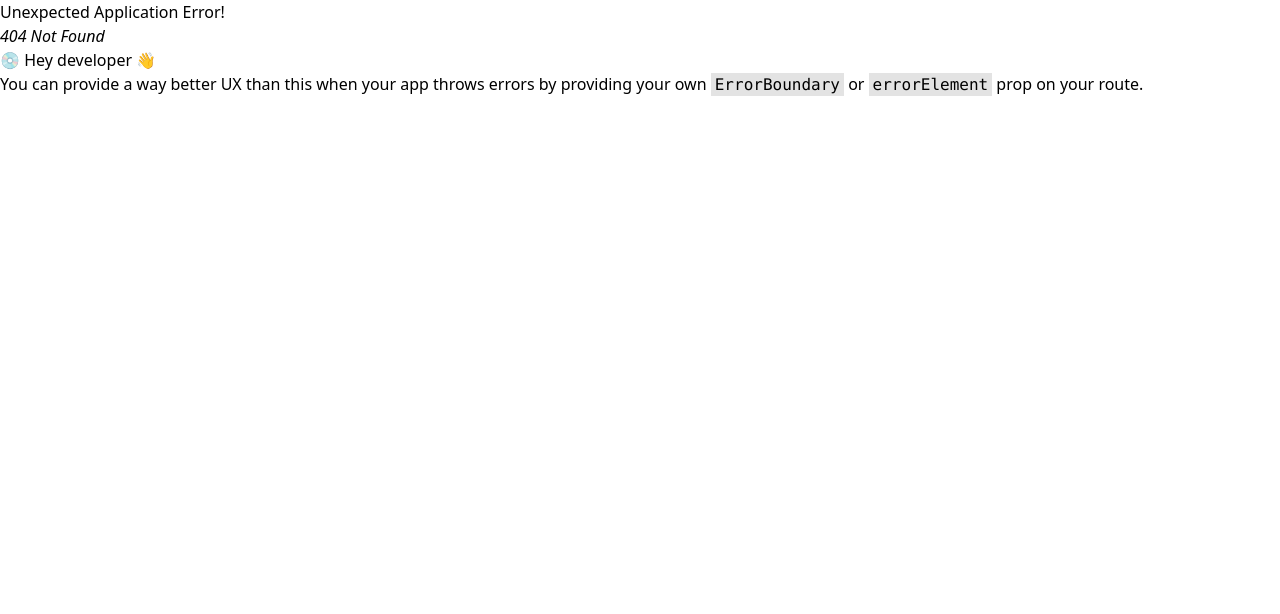
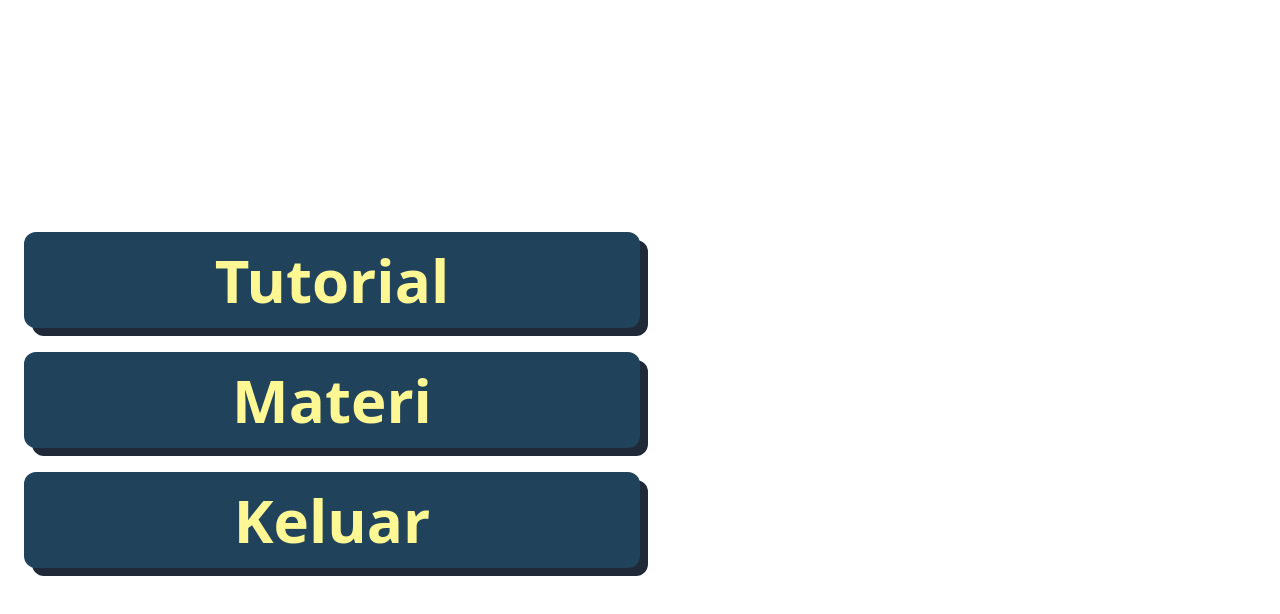
Before and after one commit to fikanf/smartfun, a React (Vite) app: page /home in a window 1280 px wide. Before the commit this address had no page. Shown: the top 614 px of the page. Built offline with nearby package versions, Linux system fonts and the light colour scheme.

Commit message:
finish home page

```diff
--- a/src/App.jsx
+++ b/src/App.jsx
@@ -13,7 +13,7 @@ function App() {
         <CustomTemplate title="1" message="Halo" width="w-full" />
         <CustomButton
           onTap={() => {
-            console.log("first");
+            window.location.href = "/home";
           }}
         >
           <p className="text-6xl font-bold text-kuning mt-3">MULAI</p>
--- /dev/null
+++ b/src/Home.jsx
@@ -0,0 +1,34 @@
+import { CustomButton } from "./components/CustomButton";
+
+function Home() {
+  return (
+    <div className="w-screen h-screen p-6 flex flex-col gap-6 justify-center">
+      <CustomButton
+        onTap={() => {
+          window.location.href = "/home";
+        }}
+        width="w-1/2"
+      >
+        <p className="text-6xl font-bold text-kuning">Tutorial</p>
+      </CustomButton>
+      <CustomButton
+        onTap={() => {
+          window.location.href = "/home";
+        }}
+        width="w-1/2"
+      >
+        <p className="text-6xl font-bold text-kuning">Materi</p>
+      </CustomButton>
+      <CustomButton
+        onTap={() => {
+          window.location.href = "/";
+        }}
+        width="w-1/2"
+      >
+        <p className="text-6xl font-bold text-kuning">Keluar</p>
+      </CustomButton>
+    </div>
+  );
+}
+
+export default Home;
--- a/src/components/CustomButton.jsx
+++ b/src/components/CustomButton.jsx
@@ -61,12 +61,12 @@ export function CustomButton({
       onClick={handleClick}
     >
       <div
-        className={`absolute top-2 left-2 ${width} ${height} rounded-xl bg-gray-800`}
+        className={`absolute top-2 left-2 w-full ${height} rounded-xl bg-gray-800`}
       />
       <div
         className={`absolute top-${isClicked ? 2 : 0} left-${
           isClicked ? 2 : 0
-        } ${width} ${height} rounded-xl bg-biru flex items-center justify-center`}
+        } w-full ${height} rounded-xl bg-biru flex items-center justify-center`}
       >
         {children}
       </div>
--- a/src/main.jsx
+++ b/src/main.jsx
@@ -5,6 +5,7 @@ import { RouterProvider, createBrowserRouter } from "react-router-dom";
 import App from "./App.jsx";
 import "./index.css";
 import Account from "./Account.jsx";
+import Home from "./Home.jsx";
 
 const router = createBrowserRouter([
   {
@@ -15,6 +16,10 @@ const router = createBrowserRouter([
     path: "/account",
     element: <Account />,
   },
+  {
+    path: "/home",
+    element: <Home />,
+  },
 ]);
 
 ReactDOM.createRoot(document.getElementById("root")).render(
```
